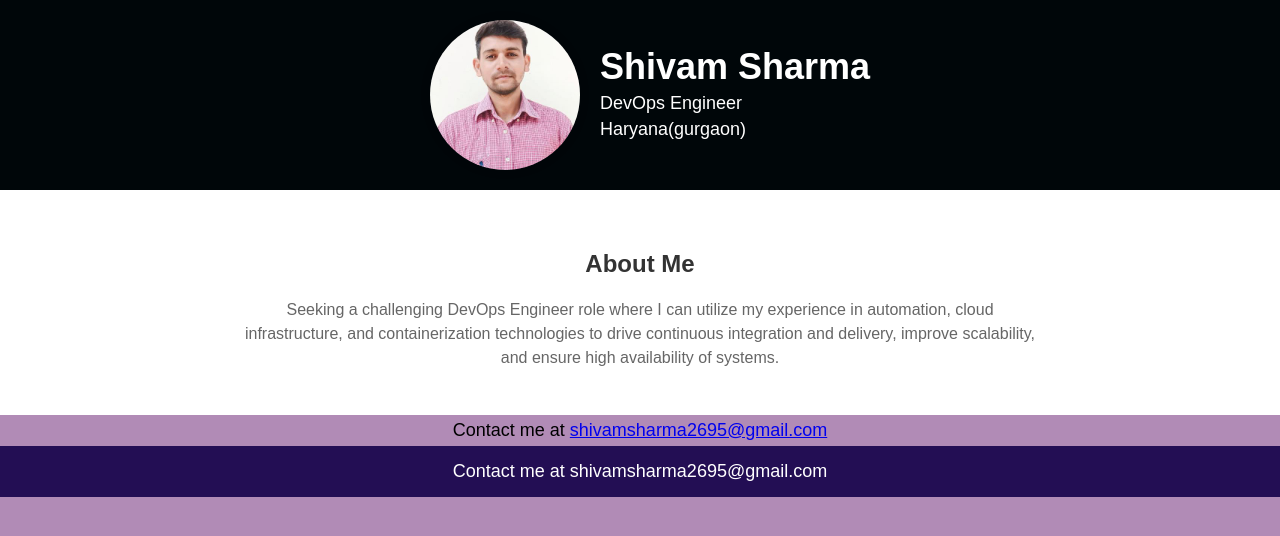
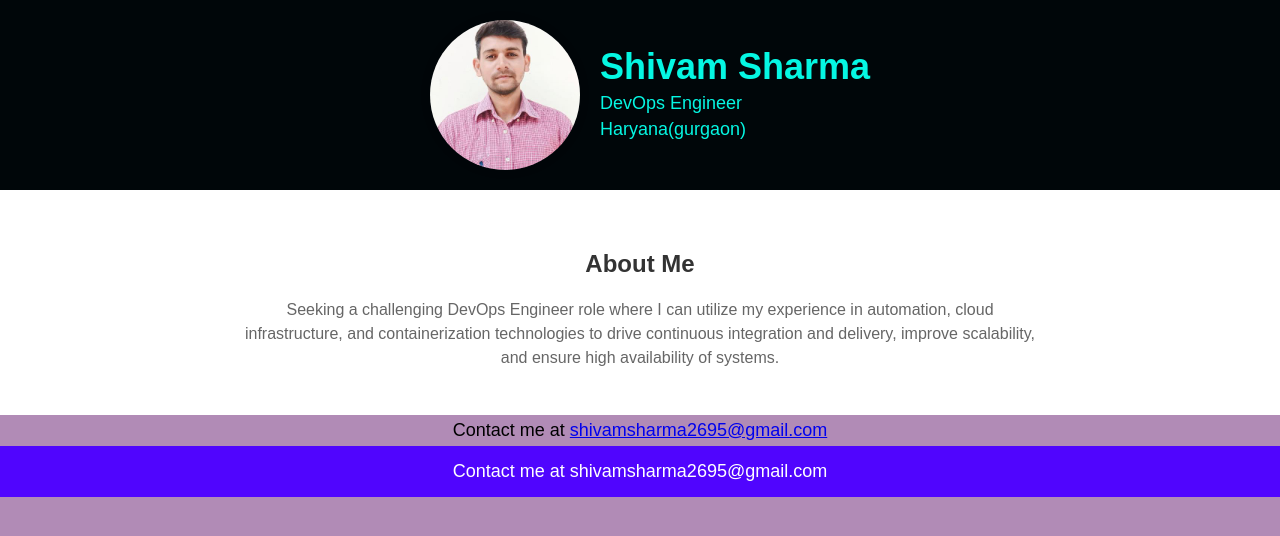
Before and after one commit to ShivDev007/school_app, a Flask app: page / in a window 1280 px wide. Shown: the top 536 px of the page. Run offline with Flask 3, Linux system fonts and the light colour scheme.

Commit message:
added new color

```diff
--- a/static/styles.css
+++ b/static/styles.css
@@ -9,7 +9,7 @@ body {
 /* Header styles */
 header {
   background-color: #000609;
-  color: #fff;
+  color: #05f7e3;
   text-align: center;
   padding: 20px 0;
   box-shadow: 0 2px 4px rgba(0, 0, 0, 0.511);
@@ -37,7 +37,7 @@ p {
 
 /* Footer styles */
 footer {
-  background-color: #230e54;
+  background-color: #5005fe;
   color: #fff;
   text-align: center;
   padding: 10px 0;
```
